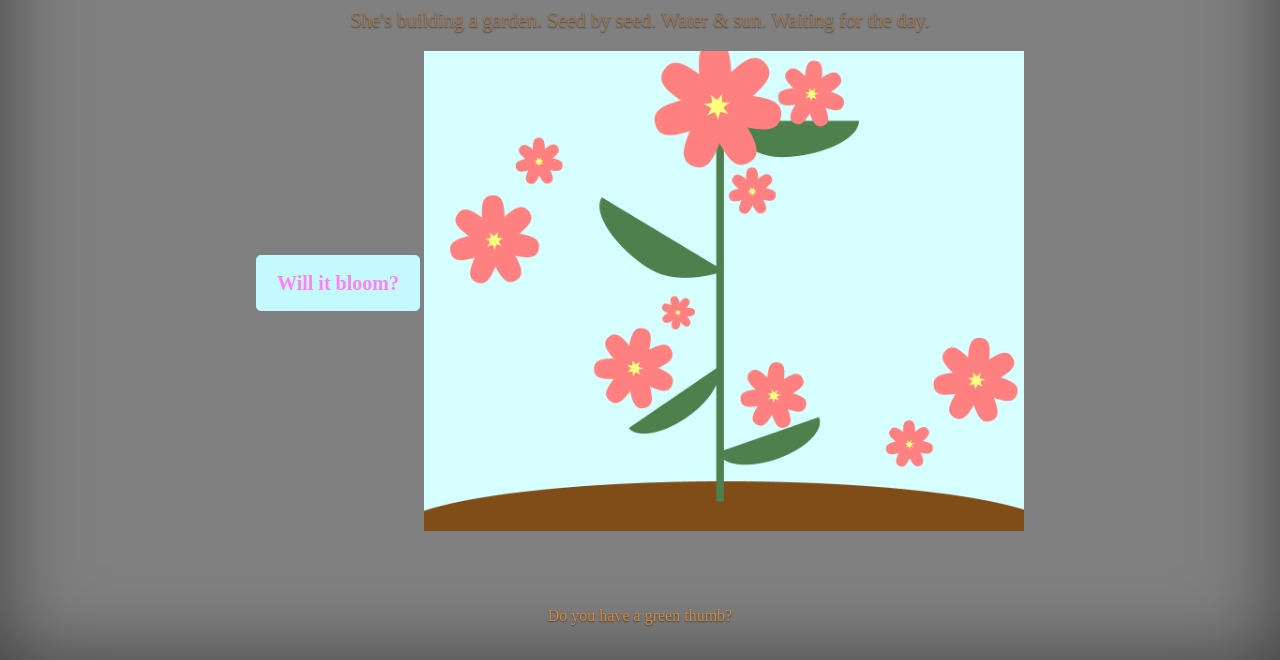
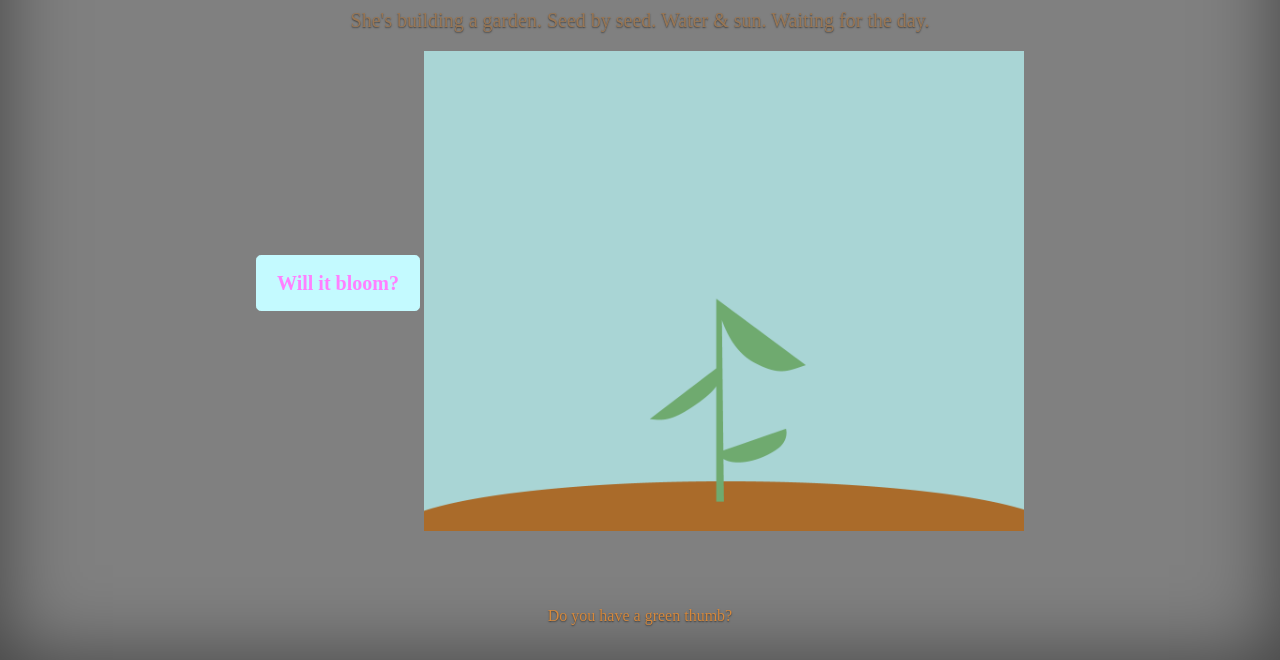
Before and after one commit to mikkalous/uclax_wcib_week_7, a website: page index.html in a window 1280 px wide. Shown: the part 140-800 px from the top of the page. Drawn offline with nearby package versions, Linux system fonts and the light colour scheme.

Commit message:
lskdjf;las

```diff
--- a/index.html
+++ b/index.html
@@ -29,7 +29,7 @@
         <p id="my_text" class="lead">She's building a garden. Seed by seed. Water & sun. Waiting for the day.</p>
         <p class="lead">
           <p id="my_button" class="btn btn-lg btn-secondary">Will it bloom?</p>
-        <img id="my_flower" src="images/after.png" alt="green sprouts with leaves" width="600">
+        <img id="my_flower" src="images/before.png" alt="green sprouts with leaves" width="600">
       </main>
       <footer class="mastfoot mt-auto">
           <p id="my_footer">Do you have a green thumb?</p>
--- a/js/scripts.js
+++ b/js/scripts.js
@@ -7,6 +7,8 @@ jQuery(function() {
 		if ( my_switch == false ) {
 			my_switch = true;
 
+		$('#my_flower').attr('src', 'images/after.png');
+
 		$(this).html('Yes it will!')
 						.removeClass('btn-secondary')
 						  .addClass('btn-success');
@@ -15,10 +17,10 @@ jQuery(function() {
 						.removeClass("sprout")
 						 .addClass("bloom");
 
-		$('#my_flower').attr('src', 'images/after.png');
-
 	} else {
 		my_switch = false;
+
+    $('#my_flower').attr('src', 'images/before.png');
 
 		$(this).html('Will it bloom?')
 						.removeClass('btn-success')
@@ -27,9 +29,6 @@ jQuery(function() {
 		$("#my_name, #my_text")
 						.removeClass("bloom")
 		 				 	.addClass("sprout");
-
-		$('#my_flower').attr('src', 'images/before.png');
-
 	}
 
 	});
```
